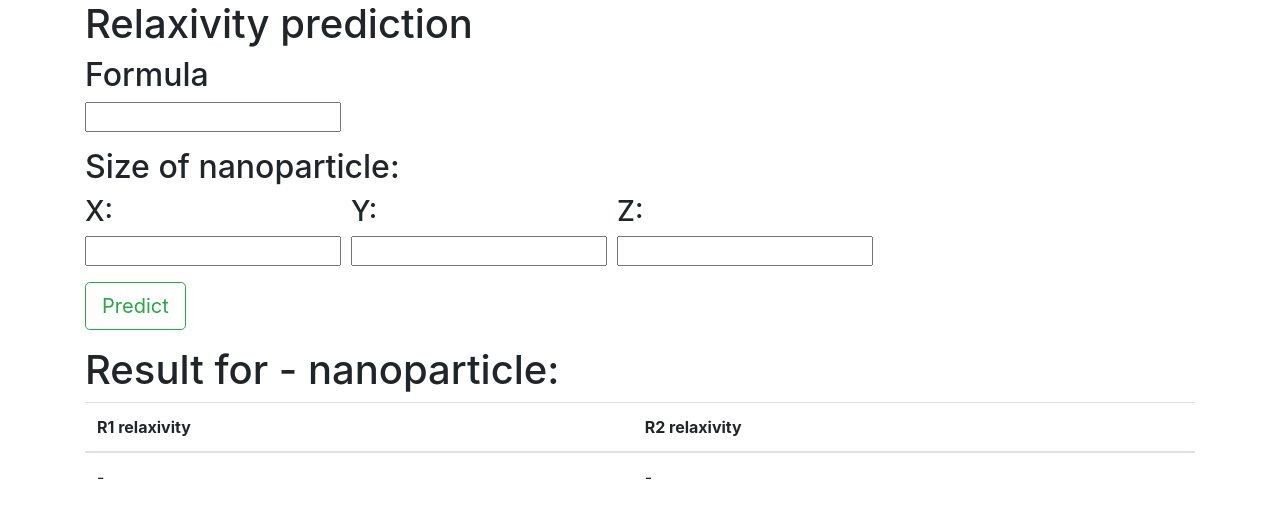
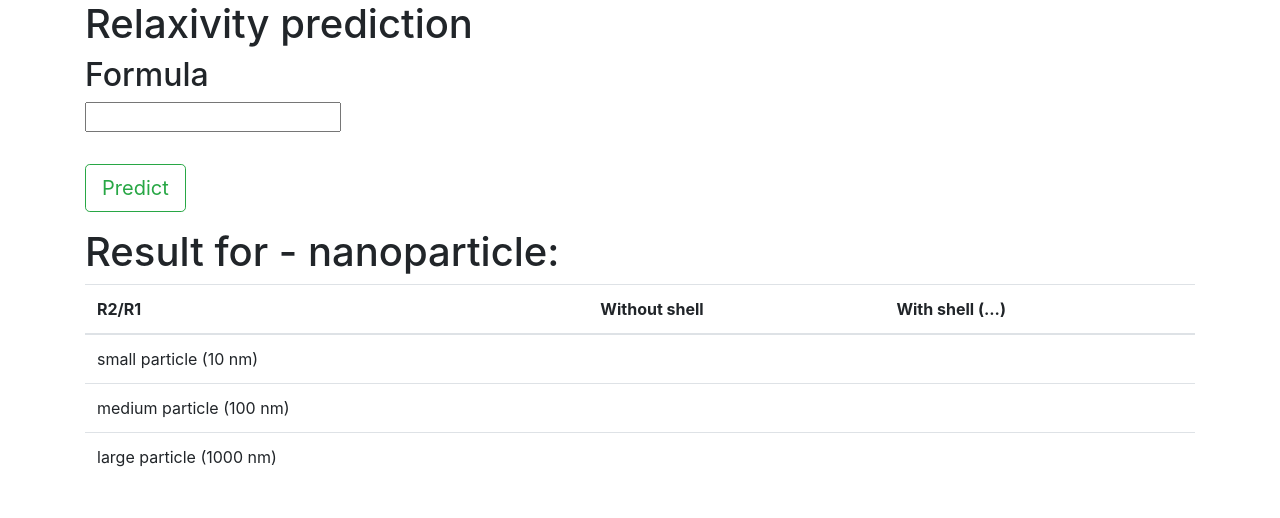
Before and after one commit to dan4r/bestforMRI, a Flask app: page / in a window 1280 px wide. Shown: the part 56-574 px from the top of the page. Run offline with Flask 3, Linux system fonts and the light colour scheme; some libraries are stand-ins or nearby versions.

Commit message:
Updated prediction page with enhanced output

```diff
--- a/app.py
+++ b/app.py
@@ -8,14 +8,15 @@
 @app.route('/')
 def index():
     np_core = request.args.get('np_core', default = '-', type = str)
-    emic_x_size = request.args.get('emic_x_size', default = 1, type = float)
-    emic_y_size = request.args.get('emic_y_size', default = 1, type = float)
-    emic_z_size = request.args.get('emic_z_size', default = 1, type = float)
-    print(np_core, emic_x_size, emic_y_size, emic_z_size)
-    r1, r2 = '-', '-'
+    print(np_core)
+    result = ()
+    best_t1 = best_t2 = -1
     if np_core != '-':
-        r1, r2 = predict(np_core, emic_x_size, emic_y_size, emic_z_size)
-    return render_template('index.html', r1=r1, r2=r2, formula=np_core)
+        result = predict(np_core)
+        best_t1 = result.index(min(result))
+        best_t2 = result.index(max(result))
+
+    return render_template('index.html', result=result,  formula=np_core, best_t1=best_t1, best_t2=best_t2)
 
 @app.route('/add_sample', methods=['GET', 'POST'])
 def add():
--- a/static/css/style.css
+++ b/static/css/style.css
@@ -1,6 +1,22 @@
-h1 {
-    border: 2px #eee solid;
-    color: brown;
-    text-align: center;
-    padding: 10px;
+
+.best_green1 {
+    /*color: green;*/
+    font-weight: bold;
+    background-color: rgba(144, 238, 144, 0.226);
 }
+
+.best_green1_text {
+    font-weight: bold;
+    color:  rgba(144, 238, 144, 0.226);
+}
+
+.best_green2 {
+    /*color: green;*/
+    font-weight: bold;
+    background-color: rgba(70, 196, 70, 0.329);
+}
+
+.best_green2_text {
+    font-weight: bold;
+    color:  rgba(70, 196, 70, 0.329);
+}
--- a/templates/base.html
+++ b/templates/base.html
@@ -7,6 +7,7 @@
 
     <!-- Bootstrap CSS -->
     <link rel="stylesheet" href="https://stackpath.bootstrapcdn.com/bootstrap/4.3.1/css/bootstrap.min.css" integrity="sha384-ggOyR0iXCbMQv3Xipma34MD+dH/1fQ784/j6cY/iJTQUOhcWr7x9JvoRxT2MZw1T" crossorigin="anonymous">
+    <link rel="stylesheet" href="static/css/style.css">
 
     <title>{% block title %} {% endblock %}</title>
   </head>
--- a/templates/index.html
+++ b/templates/index.html
@@ -7,21 +7,6 @@
         <h2>Formula</h2>
         <input type="text" name="np_core" value="{{ request.form['np_core'] }}" required>
     </div>
-    <h2>Size of nanoparticle:</h2>
-    <div class="form-row">
-        <div class="col-auto">
-            <h3>X:</h3>
-            <input type="number" step="0.01" name="emic_x_size" value="{{ request.form['emic_x_size'] }}" required>
-        </div>
-        <div class="col-auto">
-            <h3>Y:</h3>
-            <input type="number" step="0.01" name="emic_y_size" value="{{ request.form['emic_y_size'] }}" required>
-        </div>
-        <div class="col-auto">
-            <h3>Z:</h3>
-            <input type="number" step="0.01" name="emic_z_size" value="{{ request.form['emic_z_size'] }}" required>
-        </div>
-    </div>
     <div class="form-group row">
         <div class="col-sm-10">
             <button type="submit" class="btn btn-outline-success btn-lg mt-3">Predict</button>
@@ -29,18 +14,43 @@
     </div>
 </form>
 <h1>Result for {{ formula }} nanoparticle:</h1>
+{% set size_word = ['small', 'medium', 'large'] %}
+{% set size_num = [10, 100, 1000] %}
+{% set shell = ['without shell', 'with shell (...)'] %}
+{% if best_t1 != -1 and best_t2 != -1 %}
+    <h2>As a <span class="best_green1">T1 agent</span> it is better to choose a {{size_word[best_t1 // 2]}} particle {{shell[best_t1 % 2]}}</h2>
+    <h2>As a <span class="best_green2">T2 agent</span> it is better to choose a {{size_word[best_t2 // 2]}} particle {{shell[best_t2 % 2]}}</h2>
+{% endif %}
 <table class="table">
     <thead>
         <tr>
-            <th scope="col">R1 relaxivity</th>
-            <th scope="col">R2 relaxivity</th>
+            <th scope="col">R2/R1</th>
+            <th scope="col">Without shell</th>
+            <th scope="col">With shell (...)</th>
         </tr>
     </thead>
     <tbody>
-        <tr>
-            <td id="r1">{{ r1 }}</td>
-            <td id="r2">{{ r2 }}</td>
-        </tr>
+
+        {% for i in range(3) %}
+            <tr>
+                <td>{{ size_word[i] }} particle ({{ size_num[i] }} nm)</td>
+                {% if best_t1 == i *2 %}
+                <td class="best_green1">{{ result[i*2] }}</td>
+                {% elif best_t2 == i *2 %}
+                <td class="best_green2">{{ result[i*2] }}</td>
+                {% else %}
+                <td>{{ result[i*2] }}</td>
+                {% endif %}
+
+                {% if best_t1 == i*2+1 %}
+                <td class="best_green1">{{ result[i*2+1] }}</td>
+                {% elif best_t2 == i*2+1 %}
+                <td class="best_green2">{{ result[i*2+1] }}</td>
+                {% else %}
+                <td>{{ result[i*2+1] }}</td>
+                {% endif %}
+            </tr>
+            {% endfor %}
     </tbody>
 </table>
 {% endblock %}
```
Also changed, not shown: data_processing.py (+8 -4 lines).
